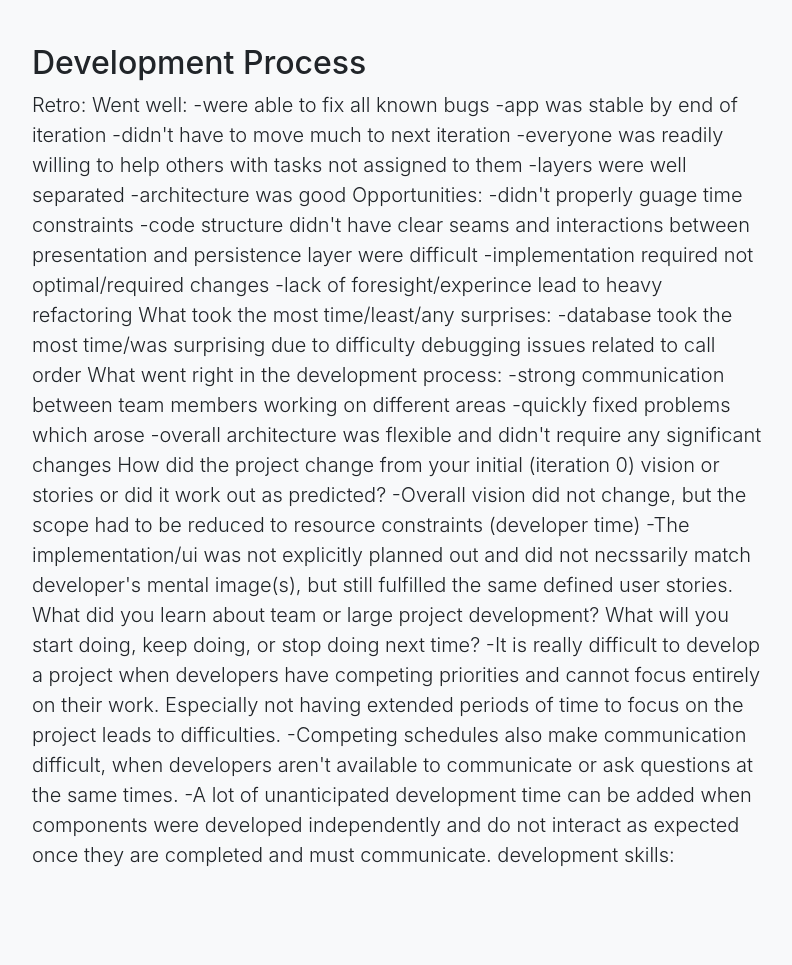
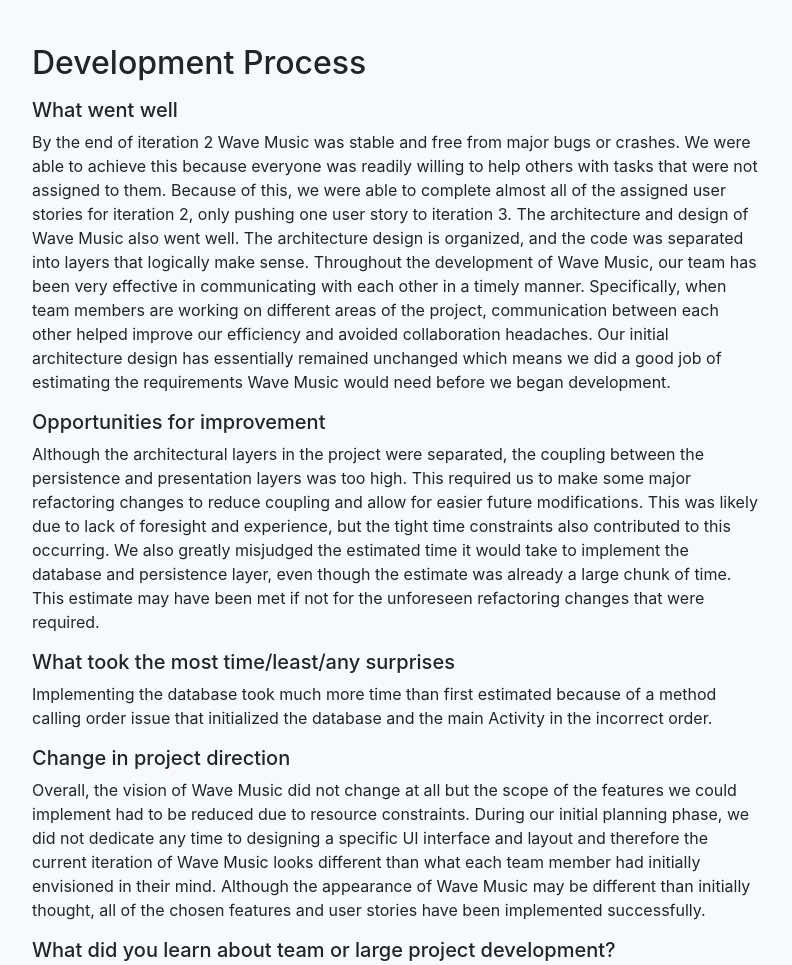
Before and after one commit to DiljotSG/wave-music-player, a website with bundled scripts: page Website/index.html in a window 1280 px wide. Shown: the part 4380-5345 px from the top of the page, without its empty margins (243-1035 px from the left). Built offline with nearby package versions, Linux system fonts and the light colour scheme; files whose address does not match are found by name.

Commit message:
Update Process documentation

```diff
--- a/Website/index.html
+++ b/Website/index.html
@@ -127,70 +127,28 @@
         <div class="col-lg-8 mx-auto">
           <h2>Development Process</h2>
           <p class="lead">
-            Retro:
+            <h5>What went well</h5>
+            <p>
+                By the end of iteration 2 Wave Music was stable and free from major bugs or crashes. We were able to achieve this because everyone was readily willing to help others with tasks that were not assigned to them. Because of this, we were able to complete almost all of the assigned user stories for iteration 2, only pushing one user story to iteration 3. The architecture and design of Wave Music also went well. The architecture design is organized, and the code was separated into layers that logically make sense.
 
-    Went well:
-        -were able to fix all known bugs
-        -app was stable by end of iteration
-        -didn't have to move much to next iteration
-        -everyone was readily willing to help others with tasks
-        not assigned to them
-        -layers were well separated
-        -architecture was good
-
-    Opportunities:
-        -didn't properly guage time constraints
-        -code structure didn't have clear seams and
-        interactions between presentation and persistence layer
-        were difficult
-        -implementation required not optimal/required changes
-        -lack of foresight/experince lead to heavy refactoring
-
-
-    What took the most time/least/any surprises:
-        -database took the most time/was surprising due to
-        difficulty debugging issues related to call order
-
-    What went right in the development process:
-        -strong communication between team members working on
-        different areas
-        -quickly fixed problems which arose
-        -overall architecture was flexible and didn't require any
-        significant changes
-
-
-    How did the project change from your initial (iteration 0)
-    vision or stories or did it work out as predicted?
-
-        -Overall vision did not change, but the scope had to be
-        reduced to resource constraints (developer time)
-
-        -The implementation/ui was not explicitly planned out and
-        did not necssarily match developer's mental image(s), but
-        still fulfilled the same defined user stories.
-
-
-    What did you learn about team or large project development? What
-    will you start doing, keep doing, or stop doing next time?
-
-        -It is really difficult to develop a project when developers
-        have competing priorities and cannot focus entirely on their
-        work. Especially not having extended periods of time to focus
-        on the project leads to difficulties.
-
-        -Competing schedules also make communication difficult, when
-        developers aren't available to communicate or ask questions
-        at the same times.
-
-        -A lot of unanticipated development time can be added when
-        components were developed independently and do not interact
-        as expected once they are completed and must communicate.
-
-
-
-
-development skills:
-
+                Throughout the development of Wave Music, our team has been very effective in communicating with each other in a timely manner. Specifically, when team members are working on different areas of the project, communication between each other helped improve our efficiency and avoided collaboration headaches. Our initial architecture design has essentially remained unchanged which means we did a good job of estimating the requirements Wave Music would need before we began development.
+            </p>
+            <h5>Opportunities for improvement</h5>
+            <p>
+                Although the architectural layers in the project were separated, the coupling between the persistence and presentation layers was too high. This required us to make some major refactoring changes to reduce coupling and allow for easier future modifications. This was likely due to lack of foresight and experience, but the tight time constraints also contributed to this occurring. We also greatly misjudged the estimated time it would take to implement the database and persistence layer, even though the estimate was already a large chunk of time. This estimate may have been met if not for the unforeseen refactoring changes that were required.
+            </p>
+            <h5>What took the most time/least/any surprises</h5>
+            <p>
+                Implementing the database took much more time than first estimated because of a method calling order issue that initialized the database and the main Activity in the incorrect order.
+            </p>
+            <h5>Change in project direction</h5>
+            <p>
+                Overall, the vision of Wave Music did not change at all but the scope of the features we could implement had to be reduced due to resource constraints. During our initial planning phase, we did not dedicate any time to designing a specific UI interface and layout and therefore the current iteration of Wave Music looks different than what each team member had initially envisioned in their mind. Although the appearance of Wave Music may be different than initially thought, all of the chosen features and user stories have been implemented successfully.
+            </p>
+            <h5>What did you learn about team or large project development?</h5>
+            <p>
+              We learned that it is difficult to develop a project when team members have competing priorities and cannot focus entirely on the project. This can lead to difficulties with technical debt as developers are more inclined to quickly push out a working fix, even if it is not the best solution, due to limited time. We also learned that it is very important to communicate what portion of the project you are working on. Without doing so, a lot of unanticipated development time can be added due to components being developed independently and not interacting with other components as expected.
+            </p>
           </p>
         </div>
       </div>
```
